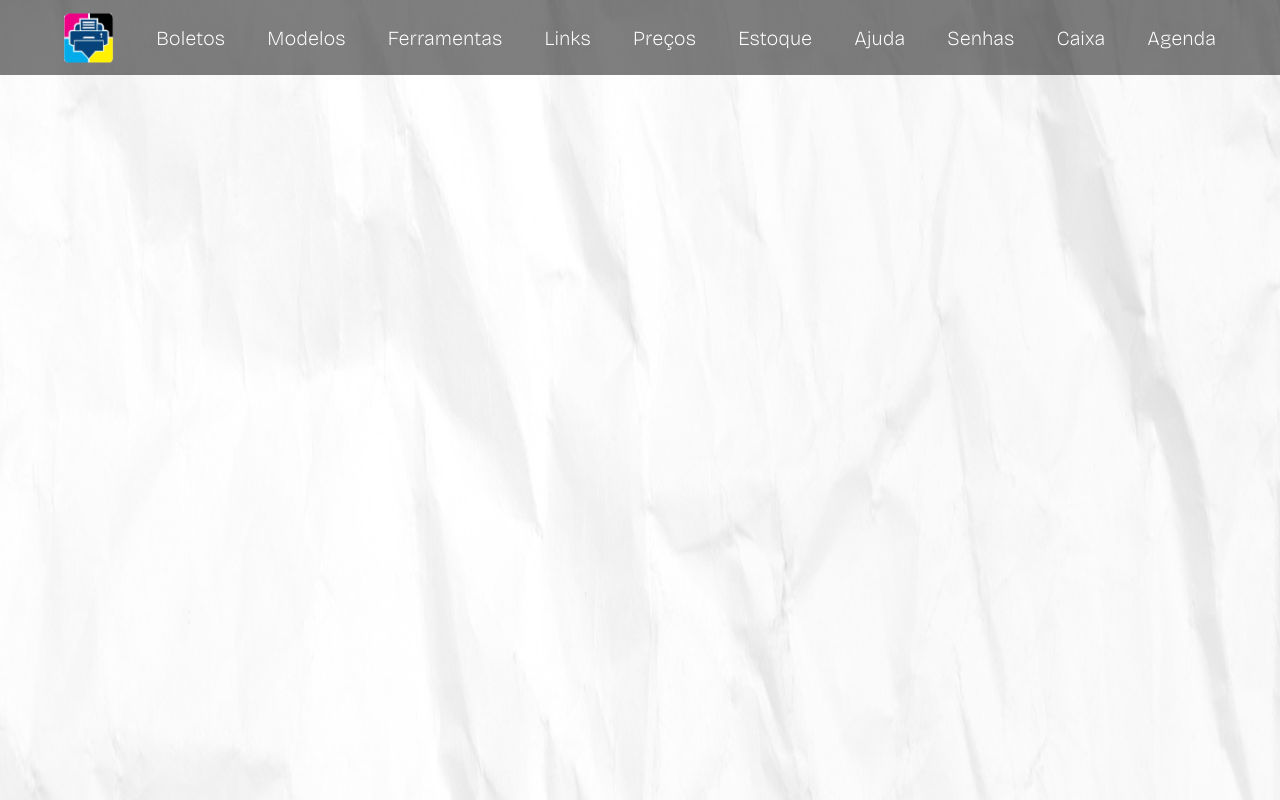
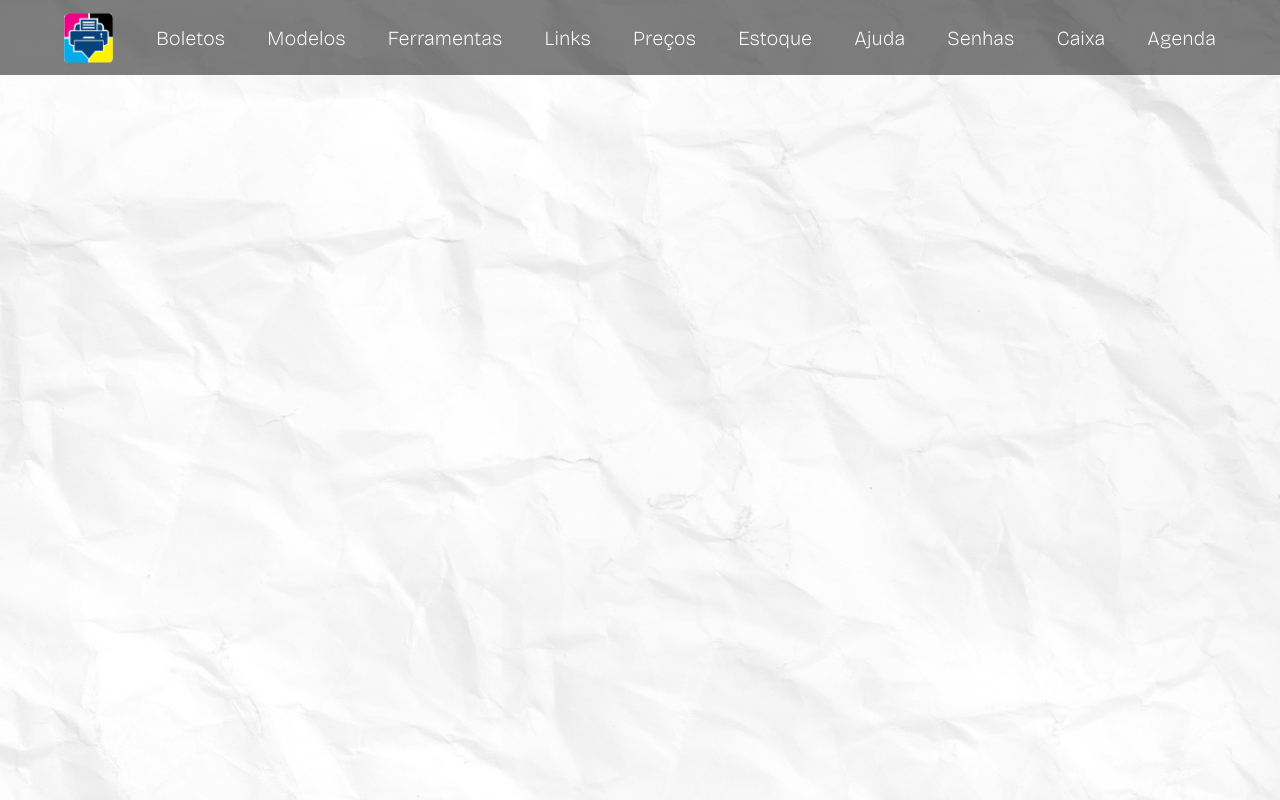
Before and after one commit to SamuelR-main/Ponto-da-Impressao, a React (Vite) app: page / in a window 1280 px wide. Shown: the top 800 px of the page. Built offline with nearby package versions, Linux system fonts and the light colour scheme; some icons are missing.

Commit message:
Organization

```diff
--- /dev/null
+++ b/src/Components/Background/background-styles.js
@@ -0,0 +1,30 @@
+import styled from "styled-components"
+import breakpoints from "../../Styles/breakpoints"
+
+//Container Div
+export const DivContainer = styled.div `
+    display: flex;
+    flex-direction: column;
+    justify-content: center;
+    width: 1280px;
+    height: auto;
+
+    @media (${breakpoints.md}){
+        width: 100%;
+    }
+    @media (${breakpoints.bg}){
+        width: 100%;
+    }
+    @media (${breakpoints.full}){
+        width: 1280px;
+    }
+
+`
+export const ImgBackground = styled.img `
+    display: flex;
+    width: 100%;
+    height: 100%;
+    background-size: cover;
+    filter: opacity(30%);
+    z-index: 1;
+`
--- /dev/null
+++ b/src/Components/Background/background.jsx
@@ -0,0 +1,12 @@
+import { DivContainer, ImgBackground } from "./background-styles"
+import BackgroundPapelURL from '../../assets/Background-papelamassado.jpg'
+
+function Backgroundd(){
+    return(
+        <DivContainer>
+            <ImgBackground src={BackgroundPapelURL} alt="" />
+        </DivContainer>
+    )
+}
+
+export default Backgroundd
--- a/src/Components/Footer/footer-styles.js
+++ b/src/Components/Footer/footer-styles.js
@@ -63,7 +63,7 @@ export const FooterSubDivTexto = styled.div`
     }
     @media(${breakpoints.md}){
         p{
-            font-size: 15px;
+            font-size: 10px;
         }
         h1{
             font-size: 15px;
@@ -124,7 +124,7 @@ export const FooterSubDivAtalhosElements = styled.div`
     }
     @media(${breakpoints.mg}){
         a{
-            font-size: 15px;
+            font-size: 10px;
         }
     }
     @media(${breakpoints.sm}){
--- a/src/Pages/Homepage/index-homepage.jsx
+++ b/src/Pages/Homepage/index-homepage.jsx
@@ -1,14 +1,14 @@
-import BackgroundPapelURL from '../../assets/Background-papelamassado.jpg'
+import Backgroundd from '../../Components/Background/background'
 import Header from '../../Components/Header/header'
 import Footer from '../../Components/Footer/footer'
-import {DivContainer, DivBox, ImgBackground} from './styles-homepage'
+import {DivBox } from './styles-homepage'
 
 
 function Homepage() {
     return (
         <DivBox>
+            <Backgroundd />
             <Header />
-                <DivContainer><ImgBackground src={BackgroundPapelURL} alt="" /></DivContainer>
             <Footer />
         </DivBox>
     )
--- a/src/Pages/Homepage/styles-homepage.js
+++ b/src/Pages/Homepage/styles-homepage.js
@@ -15,30 +15,3 @@ export const DivBox = styled.div `
         width: 1280px;
     }
 `
-//Container Div
-export const DivContainer = styled.div `
-    display: flex;
-    flex-direction: column;
-    justify-content: center;
-    width: 1280px;
-    height: 3200px;
-
-    @media (${breakpoints.md}){
-        width: 100%;
-    }
-    @media (${breakpoints.bg}){
-        width: 100%;
-    }
-    @media (${breakpoints.full}){
-        width: 1280px;
-    }
-
-`
-export const ImgBackground = styled.img `
-    display: flex;
-    width: 100%;
-    height: 100%;
-    background-size: cover;
-    filter: opacity(30%);
-    z-index: 1;
-`
```
